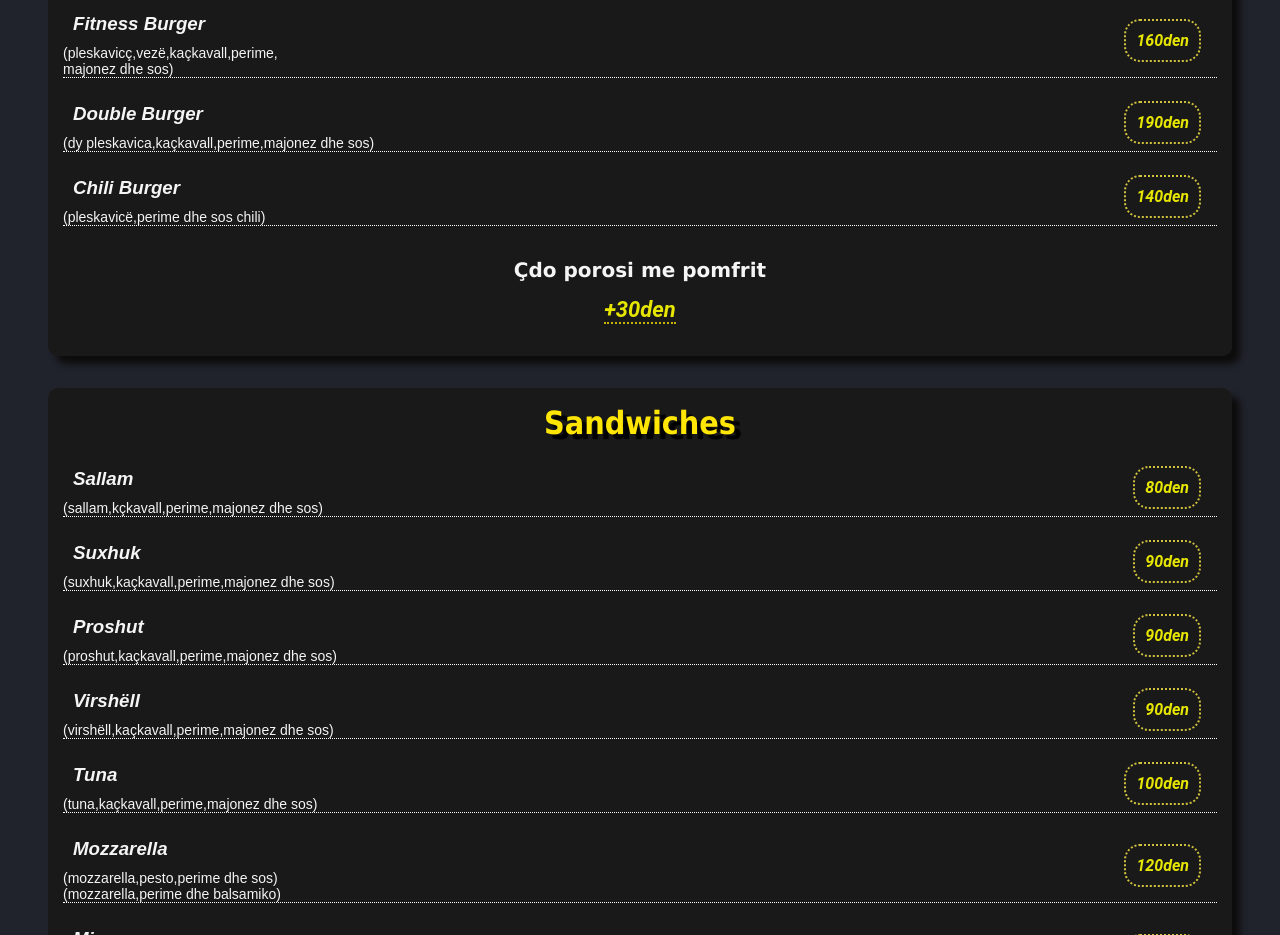
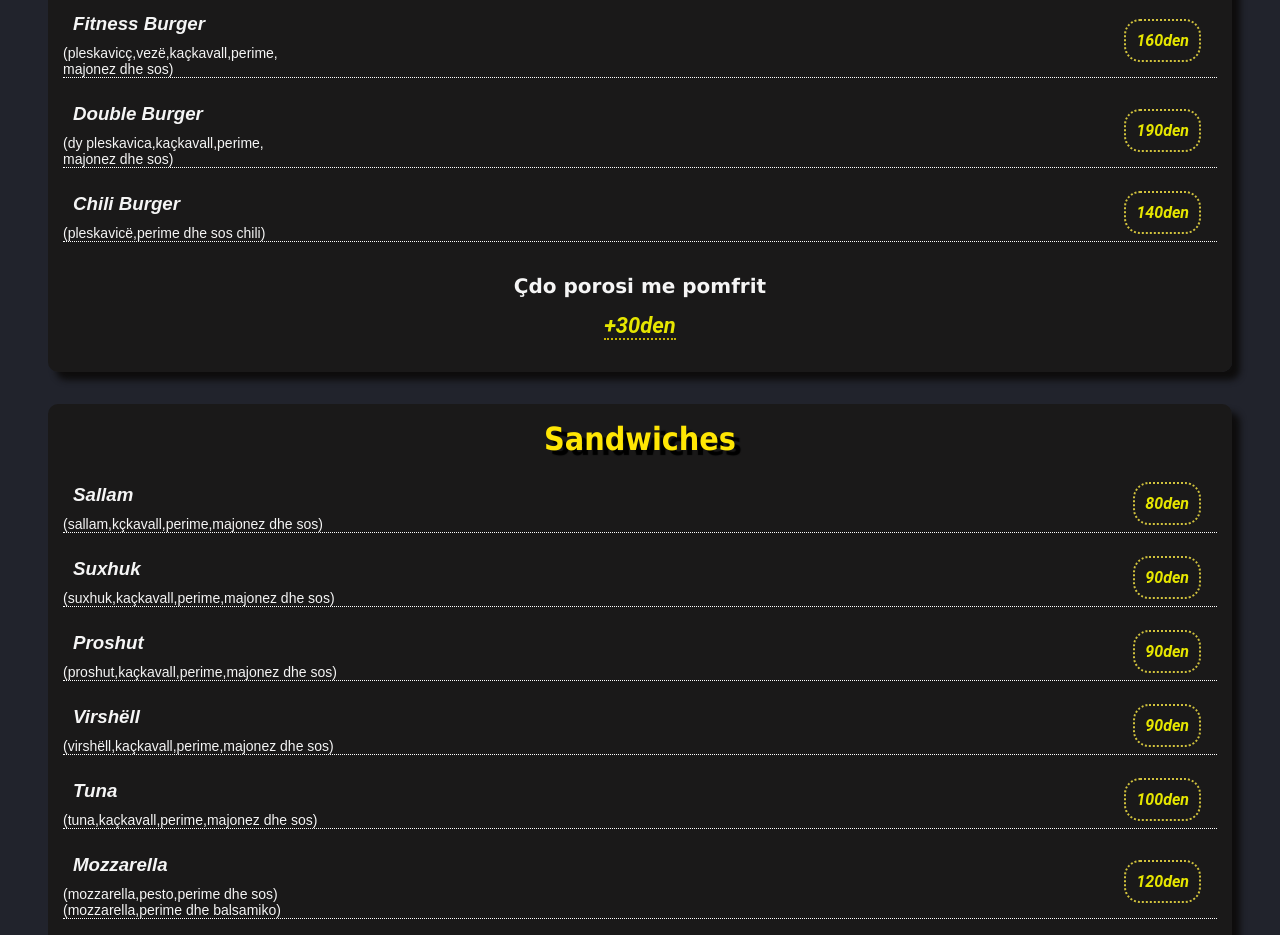
Before and after one commit to Damask1993/Damask, a plain HTML site: page index.html in a window 1280 px wide. Shown: the part 1740-2675 px from the top of the page. Drawn offline with nearby package versions, Linux system fonts and the light colour scheme.

Commit message:
Update index.html

```diff
--- a/index.html
+++ b/index.html
@@ -104,7 +104,7 @@
                 <label class="item" data-aos="fade-right" data-aos-easing="ease-in-out">
                     <div class="shija">
                         <h3 class="mishi">Double Burger</h3>
-                        <p class="desc">(dy pleskavica,kaçkavall,perime,majonez dhe sos)</p>
+                        <p class="desc">(dy pleskavica,kaçkavall,perime,<br>majonez dhe sos)</p>
                     </div>
                     <p class="cmimi">190den</p>
                 </label>
```
